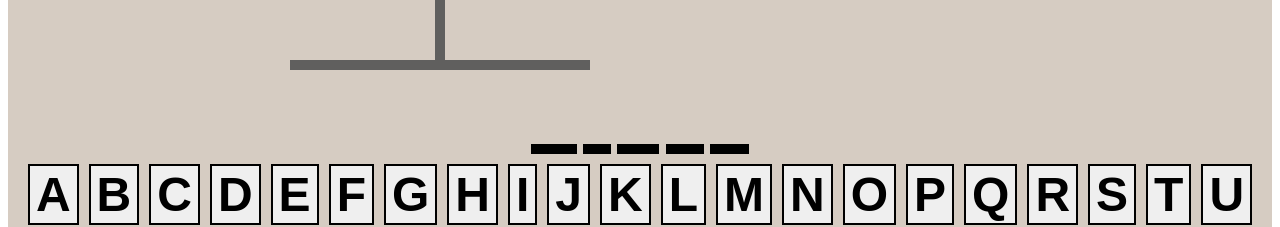
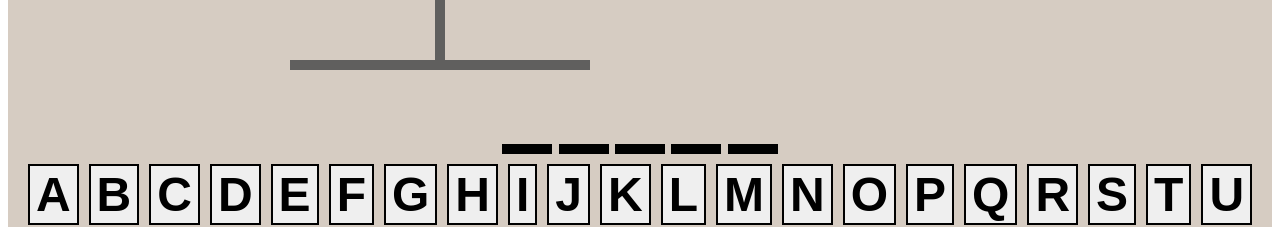
Before and after one commit to miso-tired/hangman-game, a React (Vite) app: page /game in a window 1280 px wide. Shown: the part 516-743 px from the top of the page. Built offline with nearby package versions, Linux system fonts and the light colour scheme; the HTML template or start-up script is replaced by a standard one.

Commit message:
Adjusted underline so players can't guess correct letters based on underline width.

```diff
--- a/src/styles/game.css
+++ b/src/styles/game.css
@@ -125,8 +125,10 @@
 
 .word-underline {
   border-bottom: 10px solid black;
-  padding-left: 5px;
-  padding-right: 5px;
+  padding: 0 5px;
+  display: inline-block;
+  width: 40px;
+  text-align: center;
 }
 
 .keyboard {
```
